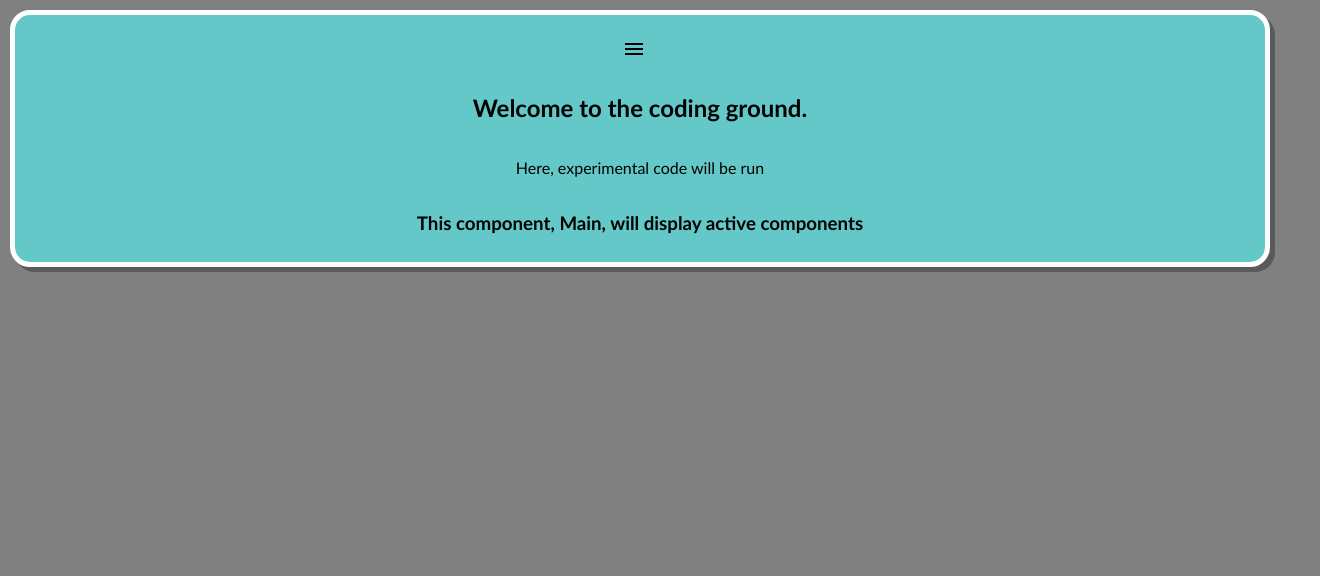
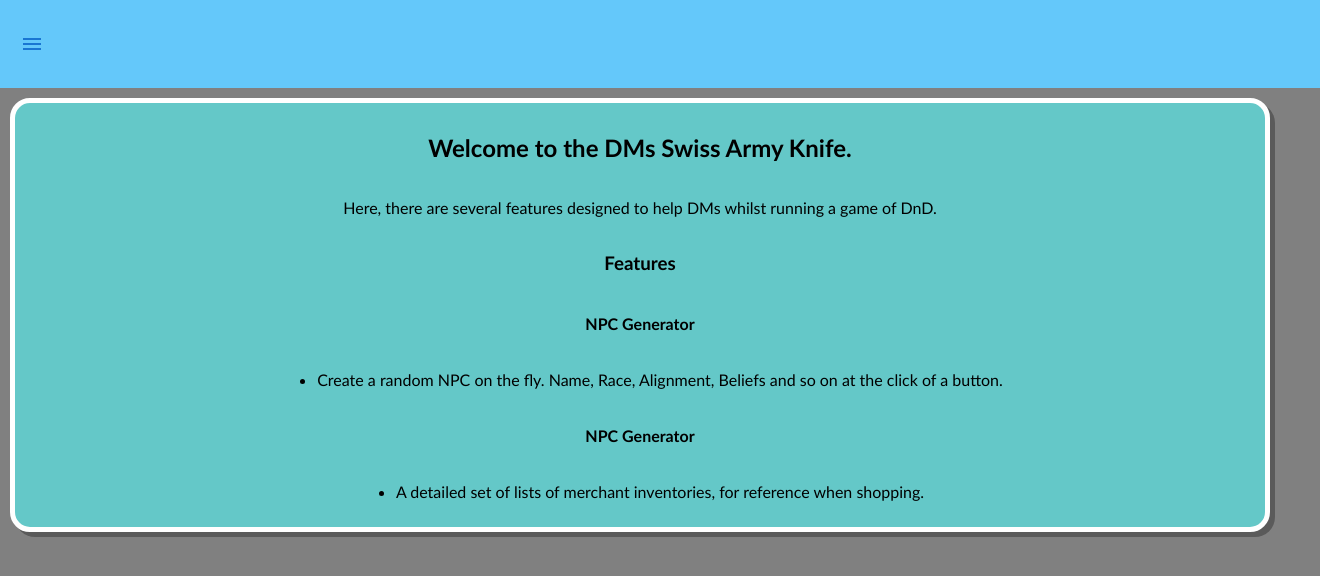
Before and after one commit to BNag87/Testing-Area, a React (Create React App) app: page / in a window 1280 px wide. Shown: the top 576 px of the page, 1320 px wide, since content can reach past the window. Built offline with nearby package versions, Linux system fonts and the light colour scheme.

Commit message:
Basic topbar done

```diff
--- a/src/App.js
+++ b/src/App.js
@@ -3,7 +3,7 @@
 import { Main } from "./Components/Minor Components/C-Main.js";
 import { MerchantGenerator } from "./Components/Major Components/C-MerchantGenerator";
 import { NpcGenerator } from "./Components/Major Components/C-NpcGenerator";
-import { Sidebar } from "./Components/Minor Components/C-Sidebar";
+import { PageTopbar } from "./Components/Minor Components/C-PageTopbar";
 import {
   GlobalStyle
 } from "./styles";
@@ -15,9 +15,8 @@
   return (
     <>
     <GlobalStyle/>
-      <Main>
-        <Sidebar/>
-      </Main>
+    <PageTopbar/>
+    <Main/>
 
 
     {/* <MerchantGenerator/>
--- a/src/Components/Minor Components/C-Main.js
+++ b/src/Components/Minor Components/C-Main.js
@@ -11,10 +11,14 @@
     return(
         <>
         <Wrapper>
-            <Sidebar/>
-            <h2>Welcome to the coding ground.</h2>
-            <p>Here, experimental code will be run</p>
-            <h3>This component, Main, will display active components</h3>
+            <h2>Welcome to the DMs Swiss Army Knife.</h2>
+            <p>Here, there are several features designed to help DMs whilst running a game of DnD.</p>
+            <h3>Features</h3>
+            <h4>NPC Generator</h4>
+                <ul><li>Create a random NPC on the fly. Name, Race, Alignment, Beliefs and so on at the click of a button.</li></ul>
+            <h4>NPC Generator</h4>
+                <ul><li>A detailed set of lists of merchant inventories, for reference when shopping.</li></ul>
+
         </Wrapper>
         </>
     )
--- /dev/null
+++ b/src/Components/Minor Components/C-PageTopbar.js
@@ -0,0 +1,13 @@
+import React from "react";
+import { TopBar } from "../../styles";
+import { Sidebar } from "./C-Sidebar";
+
+export const PageTopbar = () => {
+    return(
+        <>
+        <TopBar>
+            <Sidebar/>
+        </TopBar>
+        </>
+    )
+}
--- a/src/Components/Minor Components/C-Sidebar.js
+++ b/src/Components/Minor Components/C-Sidebar.js
@@ -1,16 +1,13 @@
 //==========----------→ ↓IMPORTS HERE↓ ←---------==========
-import { React, useState } from 'react';
+import React from 'react';
+import { useState } from 'react';
 import { Drawer, Box, Typography, IconButton } from '@mui/material';
 import MenuIcon from '@mui/icons-material/Menu'
 //==========----------→ ↓STYLE IMPORTS HERE↓ ←---------==========
-import { Button } from "../../styles"
+
 
 //==========----------→ ↓GENERAL FUNCTIONS HERE↓ ←---------==========
 
-//onclick function for sidebar toggling
-const toggleDrawer = () => {
-    console.log("Drawer was toggled!")
-}
 
 //==========----------→ ↓COMPONENT STARTS HERE↓ ←---------==========
 export const Sidebar = () => {
@@ -20,7 +17,7 @@
 //==========----------→ ↓COMPONENT PARTS HERE↓ ←---------==========
 return(
     <>
-    <IconButton size="large" edge="start" color="inherit" aria-label="logo" onClick={() => setIsDrawerOpen(true)}>
+        <IconButton r={2} size="large" edge="start" color="primary" aria-label="logo" onClick={() => setIsDrawerOpen(true)}>
             <MenuIcon>
 
             </MenuIcon>
@@ -28,10 +25,8 @@
         <Drawer
             anchor="left"
             open={ isDrawerOpen }
-        onClose={() => setIsDrawerOpen(false)}
-    >
-
-            <Box p={2} width="250px" textAlign="center" role="presentation">
+            onClose={() => setIsDrawerOpen(false)}>
+                <Box background="rgb(100,200,200)" width="250px" textAlign="center" role="presentation">
                     <Typography variant="h6" component="div">Side Panel</Typography>
                 </Box>
         </Drawer>
--- a/src/styles.js
+++ b/src/styles.js
@@ -69,6 +69,16 @@
 
     background: rgb(100,200,200);
 `;
+
+export const TopBar = styled.div`
+    width: ${props => props.inputWidth || "100%"};
+    height: ${props => props.inputHeight || "15%"};
+    margin: ${props => props.inputMargin || "0px"};
+    padding: ${props => props.inputPadding || "20px"};
+    background: rgb(100,200,250);
+
+`;
+
 export const RowSpacer = styled.div`
 width: 100%;
 `
```
Lines whose indentation alone changed are shown as unchanged.
